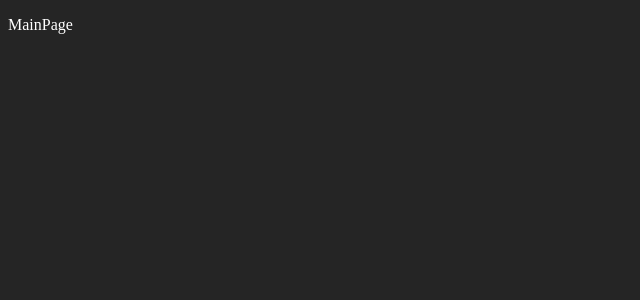
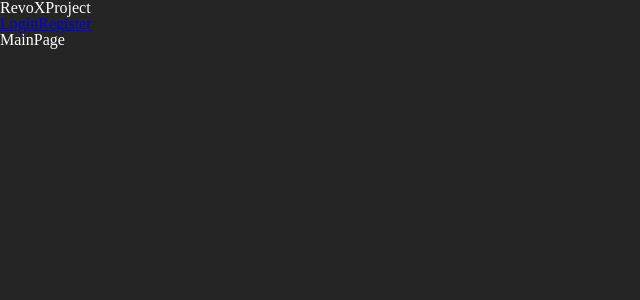
Before and after one commit to LeandroVictor666/revoxproject-app, a React (Vite) app: page / in a window 1280 px wide. Shown: the top 300 px of the page, without its empty margins (0-640 px from the left). Built offline with nearby package versions, Linux system fonts and the light colour scheme.

Commit message:
feat(component): added Header component

```diff
--- a/src/App.tsx
+++ b/src/App.tsx
@@ -1,10 +1,13 @@
 import { RouterProvider } from "react-router-dom";
 import AppRoutes from "./Routes/Routes";
+// eslint-disable-next-line @typescript-eslint/no-unused-vars
 import globalStyle from "./Styles/global.css";
+import Header from "./Components/Header/Header";
 
 function App() {
   return (
     <>
+      <Header></Header>
       <RouterProvider router={AppRoutes} />
     </>
   );
--- /dev/null
+++ b/src/Components/Header/Header.tsx
@@ -0,0 +1,18 @@
+import Styles from "../../Styles/app.module.css";
+const Header = (): JSX.Element => {
+  return (
+    <header>
+      <div className={Styles.firstSection}>
+        <p>RevoXProject</p>
+      </div>
+      <div className={Styles.lastSection}>
+        <nav>
+          <a href="/login">Login</a>
+          <a href="/register">Register</a>
+        </nav>
+      </div>
+    </header>
+  );
+};
+
+export default Header;
--- /dev/null
+++ b/src/Styles/app.module.css
@@ -0,0 +1 @@
+html,body,div,span,applet,object,iframe,h1,h2,h3,h4,h5,h6,p,blockquote,pre,a,abbr,acronym,address,big,cite,code,del,dfn,em,img,ins,kbd,q,s,samp,small,strike,strong,sub,sup,tt,var,b,u,i,center,dl,dt,dd,ol,ul,li,fieldset,form,label,legend,table,caption,tbody,tfoot,thead,tr,th,td,article,aside,canvas,details,embed,figure,figcaption,footer,header,hgroup,menu,nav,output,ruby,section,summary,time,mark,audio,video{margin:0;padding:0;border:0;font-size:100%;font:inherit;vertical-align:baseline}article,aside,details,figcaption,figure,footer,header,hgroup,menu,nav,section{display:block}body{line-height:1}ol,ul{list-style:none}blockquote,q{quotes:none}blockquote:before,blockquote:after,q:before,q:after{content:"";content:none}table{border-collapse:collapse;border-spacing:0}body{background-color:#252525}/*# sourceMappingURL=app.module.css.map */
--- a/tsconfig.json
+++ b/tsconfig.json
@@ -16,7 +16,7 @@
 
     /* Linting */
     "strict": true,
-    "noUnusedLocals": false,
+    "noUnusedLocals": true,
     "noUnusedParameters": true,
     "noFallthroughCasesInSwitch": true
   },
```
